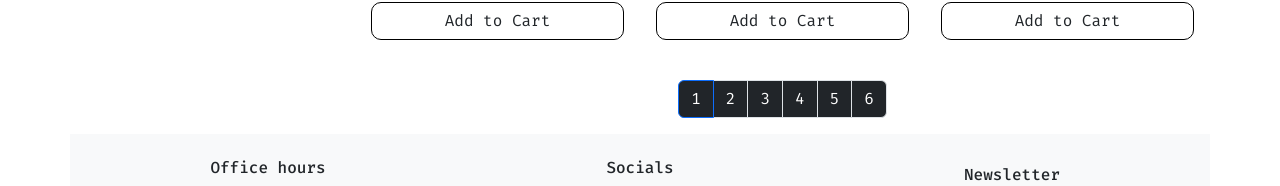
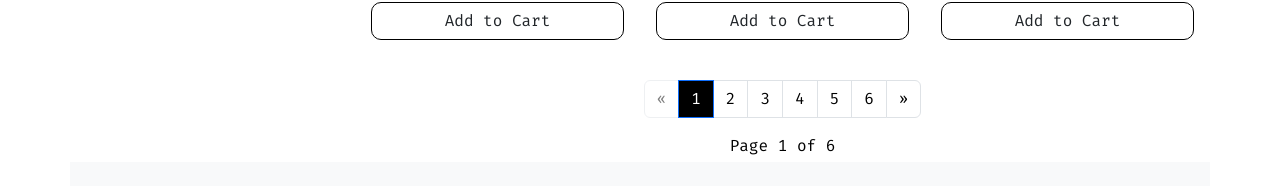
Before and after one commit to Sihle-Thwa/OpenShop, a React (Vite) app in the folder client/: page /collection in a window 1280 px wide. Shown: the part 1070-1256 px from the top of the page. Built offline with nearby package versions, Linux system fonts and the light colour scheme.

Commit message:
feat: enhance pagination controls and remove ShopBy component for improved navigation

```diff
--- a/client/src/App.css
+++ b/client/src/App.css
@@ -112,3 +112,13 @@
   color: white;
   border-radius: 10px;
 }
+
+.pagination .page-item.disabled .page-link {
+  pointer-events: none;
+  opacity: 0.5;
+}
+
+.pagination .page-item.active .page-link {
+  background-color: black;
+  color: white;
+}
--- a/client/src/components/NavBar.jsx
+++ b/client/src/components/NavBar.jsx
@@ -3,7 +3,7 @@ import { useEffect, useState, useRef } from "react";
 
 function NavBar({ onOpenCart }) {
   const [sticky, setSticky] = useState(false);
-  const [isNavOpen, setIsNavOpen] = useState(false); // State to manage navbar visibility
+  const [isNavOpen, setIsNavOpen] = useState(false);
 
   const navbarOffset = useRef(null);
 
@@ -23,7 +23,7 @@ function NavBar({ onOpenCart }) {
   }, []);
 
   const toggleNavbar = () => {
-    setIsNavOpen(!isNavOpen); // Toggle the navbar visibility
+    setIsNavOpen(!isNavOpen);
   };
 
   return (
--- a/client/src/pages/Collection.jsx
+++ b/client/src/pages/Collection.jsx
@@ -15,7 +15,6 @@ function Collection({ onAddToCart }) {
 // Calculate the index of the first and last item on the current page
 const indexOfLastItem = currentPage * itemsPerPage;
 const indexOfFirstItem = indexOfLastItem - itemsPerPage;
-
   // Get the current items to display
   const currentItems = filteredProducts.slice(
     indexOfFirstItem,
@@ -55,7 +54,7 @@ function Collection({ onAddToCart }) {
         </div>
 
         {/* Products Section */}
-        <div className="col-lg-9 col-md-8">
+        <div className="col-lg-9 col-md-8 mb-1">
           <div className="row">
             {currentItems.map((product) => (
               <div className="col-lg-4 col-md-6 col-sm-12 mb-4" key={product.id}>
@@ -67,22 +66,52 @@ function Collection({ onAddToCart }) {
           {/* Pagination Controls */}
           <nav aria-label="Page navigation">
     <ul className="pagination justify-content-center">
+      {/* Previous Button */}
+      <li className={`page-item ${currentPage === 1 ? "disabled" : ""}`}>
+        <button
+          className="page-link bg-white text-black"
+          onClick={() => handlePageChange(currentPage - 1)}
+          disabled={currentPage === 1}
+        >
+          &laquo;
+        </button>
+      </li>
+
+      {/* Page Numbers */}
       {Array.from({ length: totalPages }, (_, index) => (
         <li
-                  className={`page-item ${
-                    currentPage === index + 1 ? "active" : ""
-                  }`}
+          className={`page-item ${currentPage === index + 1 ? "active" : ""}`}
           key={index}
         >
           <button
-                    className="page-link bg-dark text-white"
+            className={`page-link ${
+              currentPage === index + 1 ? "bg-black text-white" : "bg-white text-black"
+            }`}
             onClick={() => handlePageChange(index + 1)}
           >
             {index + 1}
           </button>
         </li>
       ))}
+
+      {/* Next Button */}
+      <li className={`page-item ${currentPage === totalPages ? "disabled" : ""}`}>
+        <button
+          className="page-link bg-white text-black"
+          onClick={() => handlePageChange(currentPage + 1)}
+          disabled={currentPage === totalPages}
+        >
+           &raquo;
+        </button>
+      </li>
     </ul>
+
+    {/* Current Page and Total Pages Display */}
+    <div className="text-center mt-2">
+      <span className="text-black">
+        Page {currentPage} of {totalPages}
+      </span>
+    </div>
   </nav>
         </div>
       </div>
```
Also changed, not shown: client/src/pages/ShopBy.jsx (deleted, +0 -37 lines), client/src/pages/ShopBy.css (added). Lines whose indentation alone changed are shown as unchanged.
